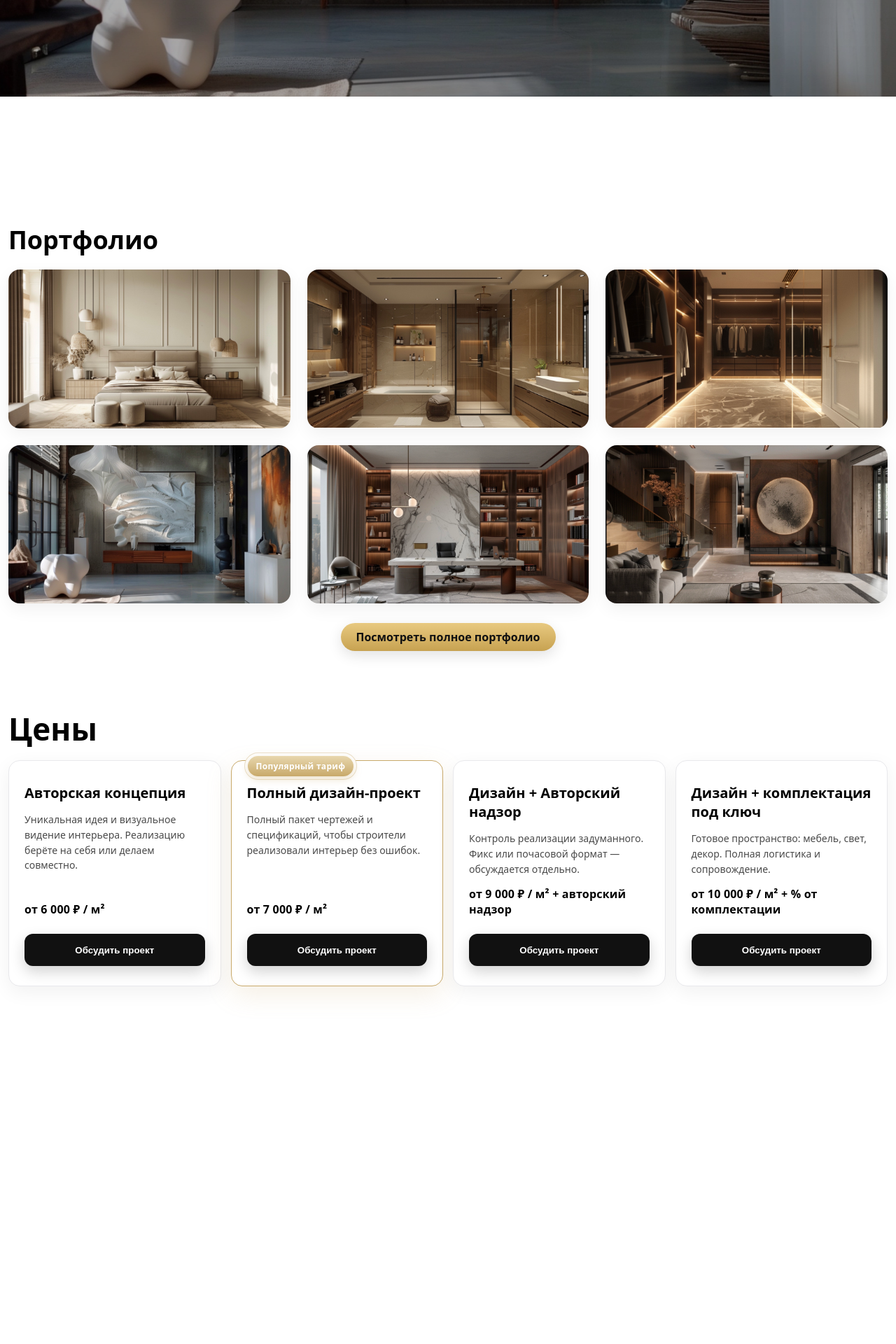
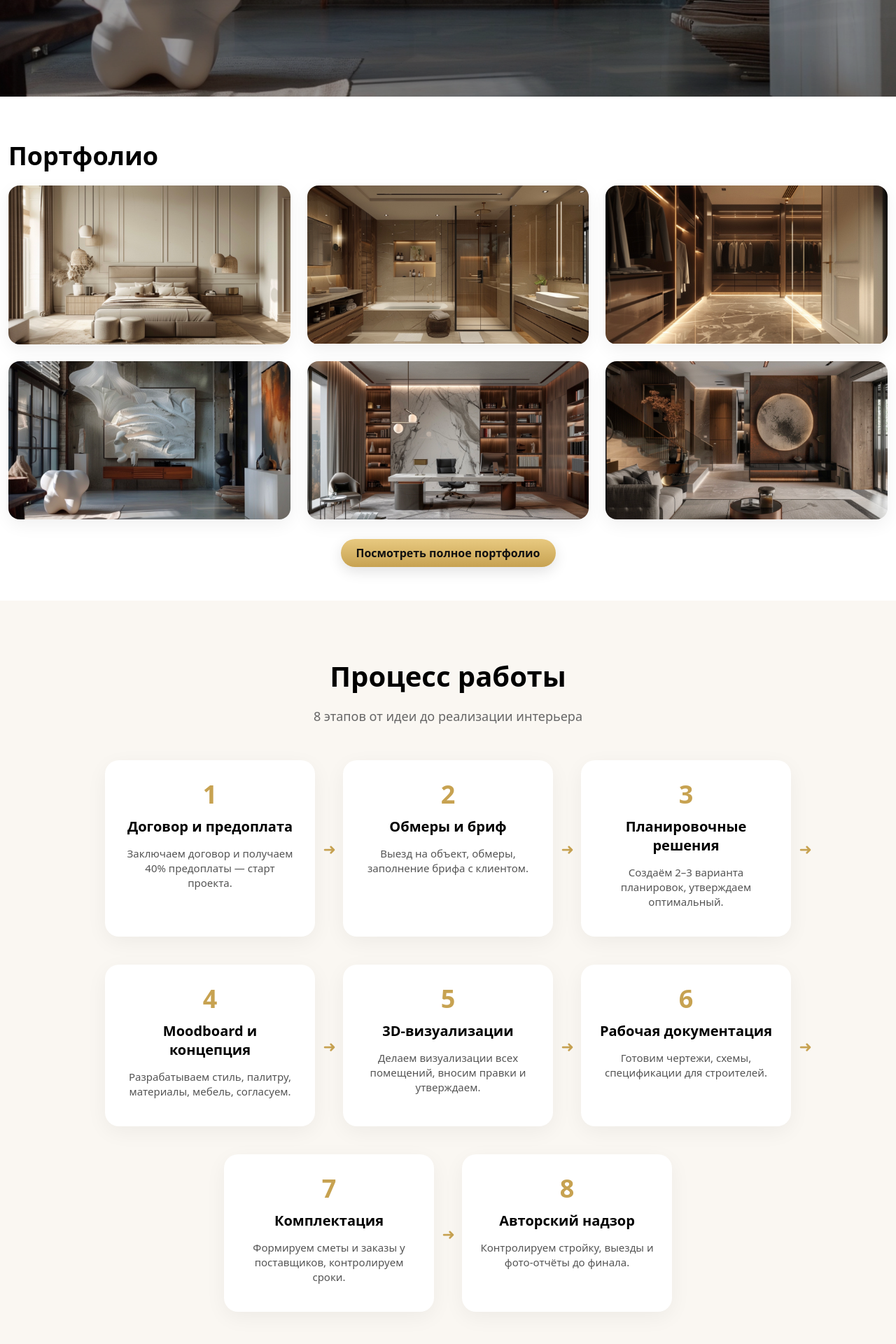
Before and after one commit to ankakisis-cloud/lavea-site, a Next.js app: page / in a window 1280 px wide. Shown: the part 660-2580 px from the top of the page at 70% size. Before the commit the page ends 2201 px from the top, so only its background shows below. Built offline with nearby package versions, Linux system fonts and the light colour scheme.

Commit message:
Update page.js

```diff
--- a/app/page.js
+++ b/app/page.js
@@ -1,31 +1,26 @@
 "use client";
 
 import HeroFullscreen from "../components/HeroFullscreen";
+import PortfolioPreview from "../components/PortfolioPreview";
+import ProcessBlock from "../components/ProcessBlock";
 import PricingBlock from "../components/PricingBlock";
-import PortfolioPreview from "../components/PortfolioPreview";
-
 
 export default function Home() {
   return (
     <>
-      {/* Фуллскрин HERO со слайдером на фоне и твоими кнопками поверх */}
+      {/* Верхний полноэкранный блок */}
       <HeroFullscreen />
 
-      {/* Блок ПРОЦЕСС (замени коммент на свой контент) */}
-      <section id="process" style={{ padding: "60px 0" }}>
-        {/* ...твой контент процесса... */}
-      </section>
-
-      {/* Блок ПОРТФОЛИО */}
+      {/* Портфолио (6 карточек + кнопка) */}
       <PortfolioPreview />
 
-      {/* Блок ЦЕНЫ — карточки */}
+      {/* НОВЫЙ БЛОК ПРОЦЕСС — стоит между Портфолио и Ценами */}
+      <ProcessBlock />
+
+      {/* Цены */}
       <PricingBlock />
 
-      {/* Блок ОТЗЫВЫ */}
-      <section id="reviews" style={{ padding: "60px 0" }}>
-        {/* ...твои отзывы... */}
-      </section>
+      {/* Отзывы, контакты и т.п. — дальше по странице */}
     </>
   );
 }
```
